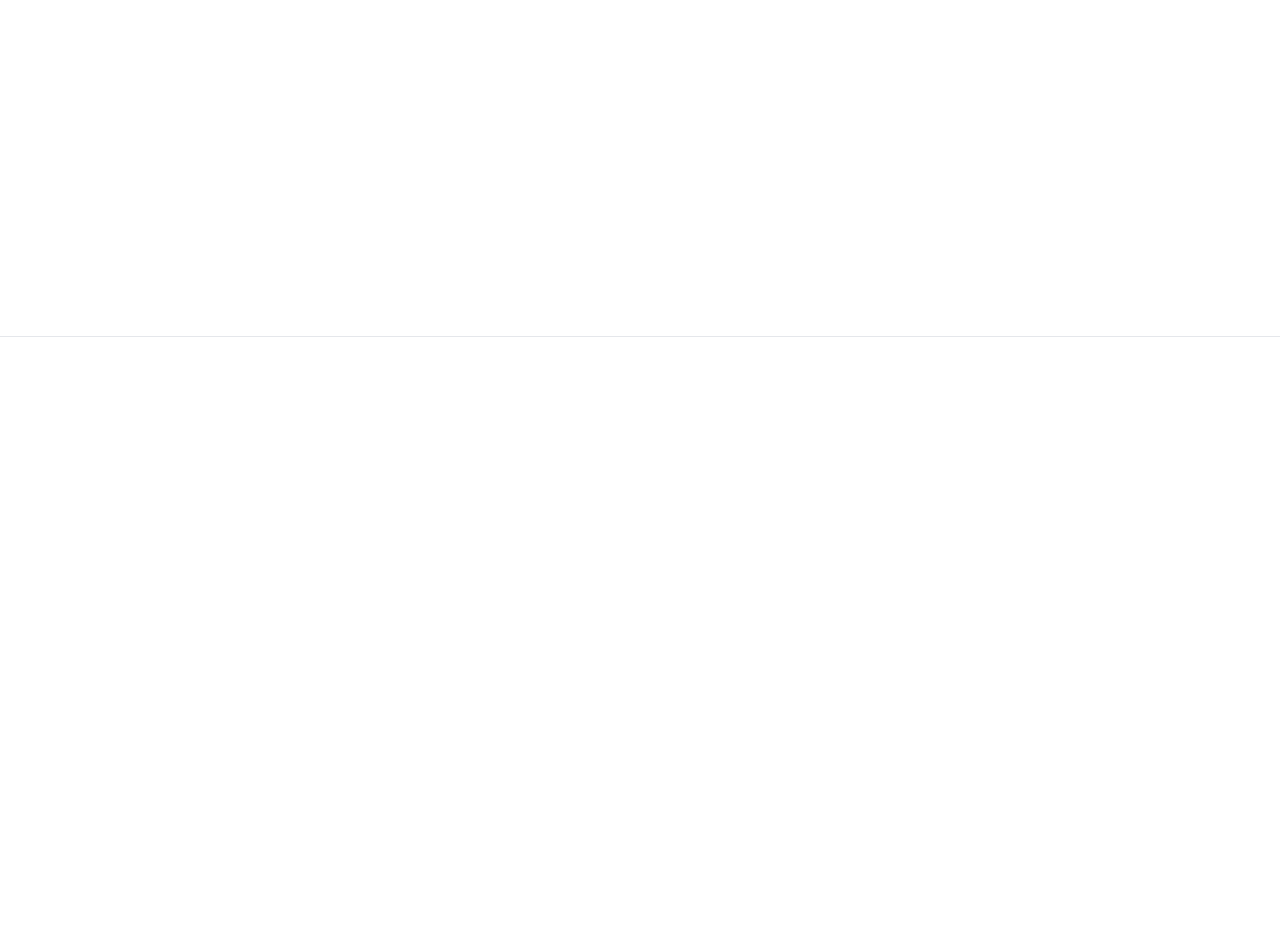
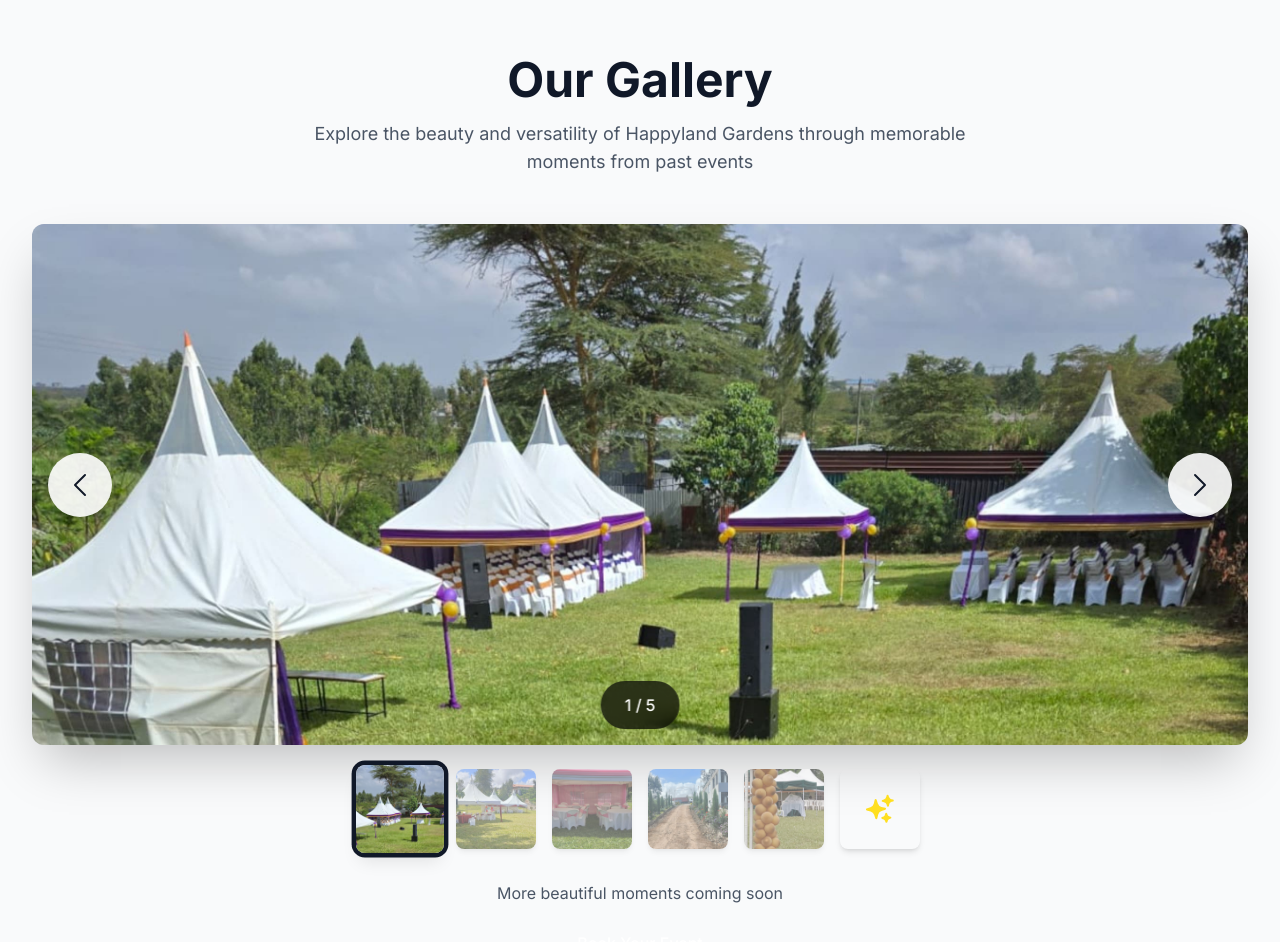
Before and after one commit to IsaacNjoroge2024/happyland-gardens-web, a Next.js app: page / in a window 1280 px wide. Shown: the part 840-1782 px from the top of the page. Before the commit the page ends 1245 px from the top, so only its background shows below. Built offline with nearby package versions, Linux system fonts and the light colour scheme.

Commit message:
HAP-7 => Homepage - Image Gallery Section (#6)
feat: HAP-7 - Add Homepage Image Gallery Section

```diff
--- /dev/null
+++ b/components/home/Gallery.tsx
@@ -0,0 +1,172 @@
+"use client";
+
+import React, { useState, useCallback } from "react";
+import { motion, AnimatePresence } from "framer-motion";
+import { HiChevronLeft, HiChevronRight, HiSparkles } from "react-icons/hi2";
+import ImageWrapper from "@/components/ui/ImageWrapper";
+import Section from "@/components/ui/Section";
+import Container from "@/components/ui/Container";
+import { Button } from "@/components/ui/Button";
+import { GalleryImage } from "@/types";
+
+interface GalleryProps {
+  images: GalleryImage[];
+}
+
+export const Gallery: React.FC<GalleryProps> = ({ images }) => {
+  const [currentSlide, setCurrentSlide] = useState(0);
+  const hasImages = images.length > 0;
+  const safeIndex = hasImages ? Math.min(currentSlide, images.length - 1) : 0;
+
+  const handlePrevSlide = useCallback(() => {
+    if (!hasImages) return;
+    setCurrentSlide((prev) => (prev - 1 + images.length) % images.length);
+  }, [hasImages, images.length]);
+
+  const handleNextSlide = useCallback(() => {
+    if (!hasImages) return;
+    setCurrentSlide((prev) => (prev + 1) % images.length);
+  }, [hasImages, images.length]);
+
+  return (
+    <Section id="gallery" background="gray">
+      <Container size="lg">
+        {/* Section Header */}
+        <div className="text-center mb-8 md:mb-12">
+          <motion.h2
+            initial={{ opacity: 0, y: 20 }}
+            whileInView={{ opacity: 1, y: 0 }}
+            viewport={{ once: true }}
+            transition={{ duration: 0.6 }}
+            className="text-3xl sm:text-4xl md:text-5xl font-bold text-gray-900 mb-4 font-heading"
+          >
+            Our Gallery
+          </motion.h2>
+          <motion.p
+            initial={{ opacity: 0, y: 20 }}
+            whileInView={{ opacity: 1, y: 0 }}
+            viewport={{ once: true }}
+            transition={{ duration: 0.6, delay: 0.1 }}
+            className="text-lg text-gray-600 max-w-2xl mx-auto"
+          >
+            Explore the beauty and versatility of Happyland Gardens through memorable moments from
+            past events
+          </motion.p>
+        </div>
+
+        {/* Carousel Container */}
+        <motion.div
+          initial={{ opacity: 0, y: 20 }}
+          whileInView={{ opacity: 1, y: 0 }}
+          viewport={{ once: true }}
+          transition={{ duration: 0.6, delay: 0.2 }}
+          className="relative"
+        >
+          {/* Main Image Display */}
+          <div className="relative w-full aspect-[16/10] md:aspect-[21/9] overflow-hidden rounded-xl shadow-2xl bg-gray-200">
+            <AnimatePresence mode="wait">
+              {hasImages && (
+                <motion.div
+                  key={currentSlide}
+                  initial={{ opacity: 0, x: 100 }}
+                  animate={{ opacity: 1, x: 0 }}
+                  exit={{ opacity: 0, x: -100 }}
+                  transition={{ duration: 0.5, ease: "easeInOut" }}
+                  className="absolute inset-0"
+                >
+                  <ImageWrapper
+                    src={images[safeIndex].src}
+                    alt={images[safeIndex].alt}
+                    fill
+                    priority={safeIndex === 0}
+                    objectFit="cover"
+                    sizes="(max-width: 768px) 100vw, (max-width: 1280px) 90vw, 1200px"
+                  />
+                </motion.div>
+              )}
+            </AnimatePresence>
+
+            {/* Navigation Arrows */}
+            <button
+              type="button"
+              onClick={handlePrevSlide}
+              disabled={!hasImages}
+              className="absolute left-4 top-1/2 -translate-y-1/2 z-10 bg-white/90 hover:bg-white text-gray-900 p-3 md:p-4 rounded-full shadow-lg transition-all duration-300 hover:scale-110 focus:outline-none focus:ring-2 focus:ring-primary-500 focus:ring-offset-2 disabled:opacity-50 disabled:cursor-not-allowed disabled:hover:scale-100"
+              aria-label="Previous image"
+            >
+              <HiChevronLeft className="w-6 h-6 md:w-8 md:h-8" />
+            </button>
+
+            <button
+              type="button"
+              onClick={handleNextSlide}
+              disabled={!hasImages}
+              className="absolute right-4 top-1/2 -translate-y-1/2 z-10 bg-white/90 hover:bg-white text-gray-900 p-3 md:p-4 rounded-full shadow-lg transition-all duration-300 hover:scale-110 focus:outline-none focus:ring-2 focus:ring-primary-500 focus:ring-offset-2 disabled:opacity-50 disabled:cursor-not-allowed disabled:hover:scale-100"
+              aria-label="Next image"
+            >
+              <HiChevronRight className="w-6 h-6 md:w-8 md:h-8" />
+            </button>
+
+            {/* Image Counter */}
+            <div className="absolute bottom-4 left-1/2 -translate-x-1/2 z-10 bg-black/70 px-4 py-2 md:px-6 md:py-3 rounded-full backdrop-blur-sm">
+              <p className="text-white text-sm md:text-base font-medium">
+                {hasImages ? `${safeIndex + 1} / ${images.length}` : "0 / 0"}
+              </p>
+            </div>
+          </div>
+
+          {/* Thumbnail Navigation */}
+          <div className="mt-6 flex gap-3 md:gap-4 justify-center items-center flex-wrap px-4">
+            {images.map((image, index) => (
+              <button
+                key={image.id}
+                type="button"
+                onClick={() => setCurrentSlide(index)}
+                className={`relative w-16 h-16 md:w-20 md:h-20 rounded-lg overflow-hidden transition-all duration-300 ${
+                  index === safeIndex
+                    ? "ring-4 ring-primary-500 scale-110 shadow-lg"
+                    : "opacity-60 hover:opacity-100 hover:scale-105 shadow-md"
+                }`}
+                aria-label={`Go to image: ${image.alt}`}
+                aria-current={index === safeIndex ? "true" : undefined}
+              >
+                <ImageWrapper src={image.src} alt={image.alt} fill objectFit="cover" sizes="80px" />
+              </button>
+            ))}
+
+            {/* Coming Soon Thumbnail */}
+            <div className="relative w-16 h-16 md:w-20 md:h-20 rounded-lg overflow-hidden shadow-md bg-gradient-to-br from-primary-500 to-primary-700 flex items-center justify-center">
+              <motion.div
+                animate={{
+                  rotate: [0, 360],
+                  scale: [1, 1.2, 1],
+                }}
+                transition={{
+                  duration: 3,
+                  repeat: Infinity,
+                  ease: "easeInOut",
+                }}
+              >
+                <HiSparkles className="w-6 h-6 md:w-8 md:h-8 text-yellow-300" />
+              </motion.div>
+            </div>
+          </div>
+
+          {/* More Coming Soon Message */}
+          <motion.div
+            initial={{ opacity: 0 }}
+            whileInView={{ opacity: 1 }}
+            viewport={{ once: true }}
+            transition={{ duration: 0.6, delay: 0.4 }}
+            className="mt-8 text-center"
+          >
+            <p className="text-gray-600 mb-4">More beautiful moments coming soon</p>
+            <Button href="/contact" variant="primary" size="md">
+              Book Your Event
+            </Button>
+          </motion.div>
+        </motion.div>
+      </Container>
+    </Section>
+  );
+};
--- a/components/home/index.ts
+++ b/components/home/index.ts
@@ -1 +1,2 @@
 export { Hero } from "./Hero";
+export { Gallery } from "./Gallery";
--- /dev/null
+++ b/data/gallery.ts
@@ -0,0 +1,43 @@
+import { GalleryImage } from "@/types";
+
+/**
+ * Gallery images for the homepage gallery section
+ * Update this file to modify gallery content
+ */
+export const galleryImages: GalleryImage[] = [
+  {
+    id: "gallery-1",
+    src: "/images/hero/hero-1.jpg",
+    alt: "Beautiful garden venue with lush greenery and event setup",
+    category: "All",
+    eventType: "Wedding",
+  },
+  {
+    id: "gallery-2",
+    src: "/images/hero/hero-2.jpg",
+    alt: "Outdoor wedding ceremony in the gardens",
+    category: "All",
+    eventType: "Wedding",
+  },
+  {
+    id: "gallery-3",
+    src: "/images/hero/hero-3.jpg",
+    alt: "Corporate event setup in scenic garden setting",
+    category: "All",
+    eventType: "Corporate",
+  },
+  {
+    id: "gallery-4",
+    src: "/images/hero/hero-4.jpg",
+    alt: "Evening celebration with ambient lighting in the gardens",
+    category: "All",
+    eventType: "Celebration",
+  },
+  {
+    id: "gallery-5",
+    src: "/images/hero/hero-5.jpg",
+    alt: "Garden pathways and elegant event spaces",
+    category: "All",
+    eventType: "Wedding",
+  },
+];
--- a/data/index.ts
+++ b/data/index.ts
@@ -6,3 +6,4 @@ export { eventTypes } from "./events";
 export { aboutInfo } from "./about";
 export { siteMetadata } from "./metadata";
 export { heroData } from "./hero";
+export { galleryImages } from "./gallery";
--- a/src/app/page.tsx
+++ b/src/app/page.tsx
@@ -1,10 +1,13 @@
-import { Hero } from "@/components/home";
-import { heroData } from "@/data";
+import { Hero, Gallery } from "@/components/home";
+import { heroData, galleryImages } from "@/data";
 
 export default function Home() {
   return (
     <>
       <Hero data={heroData} />
+      <div id="main-content">
+        <Gallery images={galleryImages} />
+      </div>
       {/* Additional homepage sections will be added here */}
     </>
   );
```
